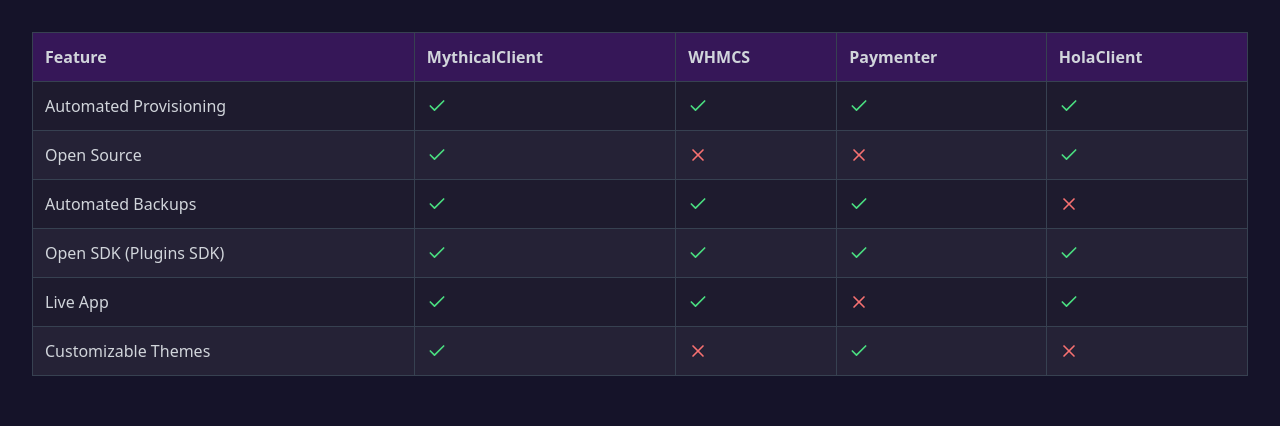
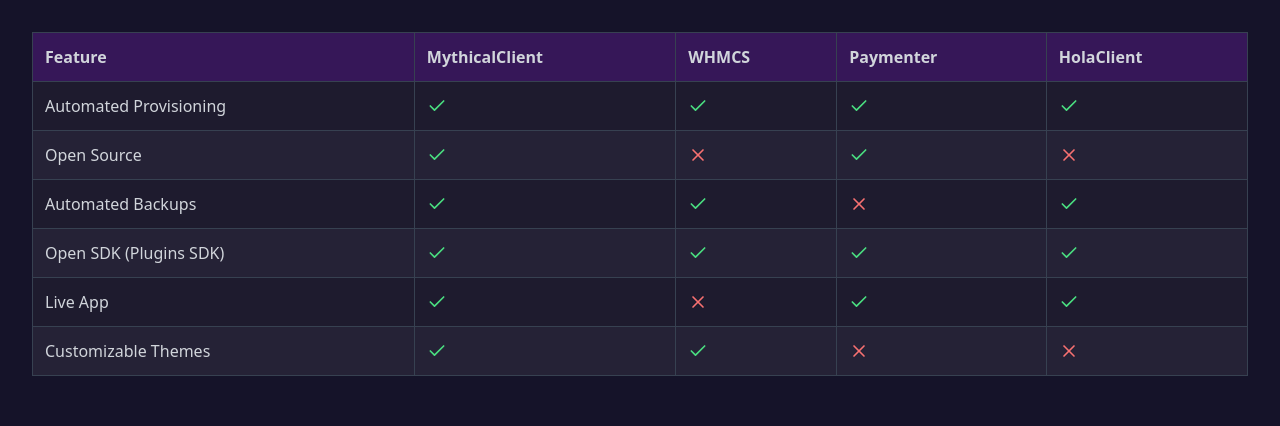
Before and after one commit to CR072/MythicalDash-HomePage, a Vue app: page / in a window 1280 px wide. Shown: the part 2084-2510 px from the top of the page. Built offline with nearby package versions, Linux system fonts and the light colour scheme.

Commit message:
Update src/views/HomeView.vue
Co-authored-by: coderabbitai[bot] <136622811+coderabbitai[bot]@users.noreply.github.com>

```diff
--- a/src/views/HomeView.vue
+++ b/src/views/HomeView.vue
@@ -188,7 +188,7 @@
                 <td class="p-3 border border-gray-700">{{ feature.name }}</td>
                 <td
                   class="p-3 border border-gray-700"
-                  v-for="product in ['mythicalClient', 'holaclient', 'whmcs', 'paymenter']"
+                  v-for="product in ['mythicalClient', 'whmcs', 'paymenter', 'holaclient']"
                   :key="product"
                 >
                   <CheckIcon
```
